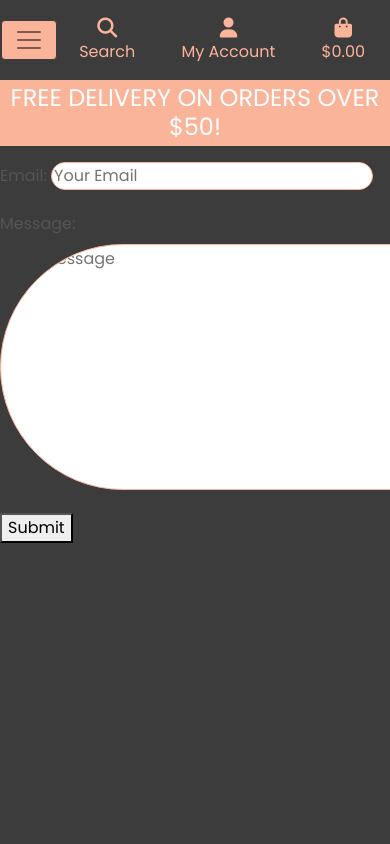
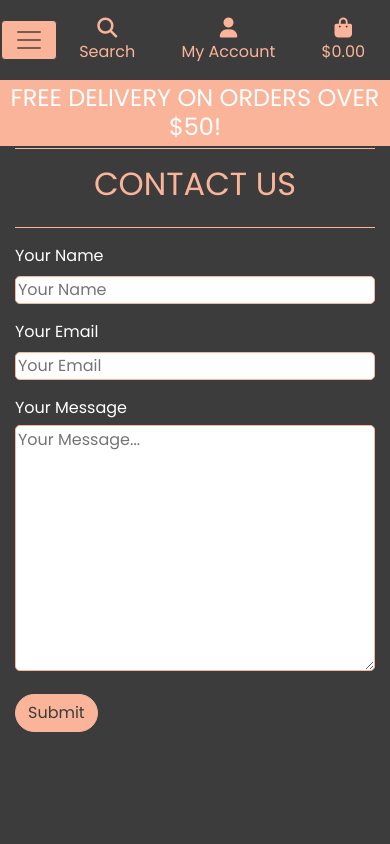
Before and after one commit to ThomasBallardCI/woof-and-bean-M4, a Django app: page /contact/ in a window 390 px wide; the page is wider, and only the part inside the window is pictured. Run offline with Django 3.2, Linux system fonts and the light colour scheme; some libraries are stand-ins or nearby versions.

Commit message:
adjusted wishlist style and finished contact form styling

```diff
--- a/contact/forms.py
+++ b/contact/forms.py
@@ -4,11 +4,11 @@ from .models import Contact
 class ContactForm(forms.Form):
     name = forms.CharField(
         max_length=100,
-        widget=forms.TextInput(attrs={'placeholder': 'Your Name', 'class': 'border-peach rounded-pill profile-form-input'})
+        widget=forms.TextInput(attrs={'placeholder': 'Your Name', 'class': 'border-peach rounded-lg w-100'})
     )
     email = forms.EmailField(
-        widget=forms.EmailInput(attrs={'placeholder': 'Your Email', 'class': 'border-peach rounded-pill profile-form-input'})
+        widget=forms.EmailInput(attrs={'placeholder': 'Your Email', 'class': 'border-peach rounded-lg w-100'})
     )
     message = forms.CharField(
-        widget=forms.Textarea(attrs={'placeholder': 'Your Message', 'class': 'border-peach rounded-pill profile-form-input'})
+        widget=forms.Textarea(attrs={'placeholder': 'Your Message...', 'class': 'border-peach rounded-lg message-textarea w-100'})
     )
--- a/contact/templates/contact/contact.html
+++ b/contact/templates/contact/contact.html
@@ -2,24 +2,49 @@
 {% load static %}
 
 {% block extra_title %}
-Profile
+Contact
+{% endblock %}
+
+{% block page_header %}
+    <div class="container header-container">
+        <div class="row">
+            <div class="col"></div>
+        </div>
+    </div>
 {% endblock %}
 
 {% block content %}
-<div class="overlay"></div>
-    <div class="container">
-        <div class="row">
-            <div class="col">
+    <div class="overlay"></div>
+    <div class="container contact-form-container">
+        <div class="row justify-content-center">
+            <div class="col-lg-6 col-md-8">
                 <hr class="hr-peach">
-                <h2 class="logo-font mb-4 text-peach text-center">My Profile</h2>
+                <h2 class="logo-font mb-4 text-peach text-center">Contact Us</h2>
                 <hr class="hr-peach">
             </div>
         </div>
+
+        <div class="row justify-content-center">
+            <div class="col-lg-6 col-md-8">
+                <form method="POST" action="{% url 'add_product' %}" class="form mb-2 text-white">
+                    {% csrf_token %}
+                    <div class="form-group">
+                        <label for="name">Your Name</label>
+                        {{ form.name }}
+                    </div>
+                    <div class="form-group">
+                        <label for="email">Your Email</label>
+                        {{ form.email }}
+                    </div>
+                    <div class="form-group">
+                        <label for="message" class="message-label">Your Message</label>
+                        {{ form.message }}
+                    </div>
+                    <div>
+                        <button class="btn btn-peach rounded-pill" type="submit">Submit</button>
+                    </div>
+                </form>
+            </div>
+        </div>
     </div>
-</div>
-<form method="post">
-    {% csrf_token %}
-    {{ form.as_p }}
-    <button type="submit">Submit</button>
-</form>
 {% endblock %}
--- a/products/views.py
+++ b/products/views.py
@@ -6,6 +6,7 @@ from django.db.models.functions import Lower
 
 from .models import Product, Category
 from profiles.models import WishlistItem
+from .forms import ProductForm
 
 # Create your views here.
 
--- a/static/css/base.css
+++ b/static/css/base.css
@@ -370,7 +370,6 @@ a.category-badge > span.badge:hover {
 
 .already-in-wishlist {
     pointer-events: none; /* Disable pointer events */
-    /* Additional styling if needed */
 }
 
 .img-thumbnail {
@@ -378,6 +377,20 @@ a.category-badge > span.badge:hover {
     padding: 0;
     background: #3C3C3C;
     border: none !important;
+}
+
+.message-label {
+    display: block;
+    margin-bottom: 5px;
+}
+
+#message-field {
+    display: block;
+    width: 100%;
+    padding: 10px;
+    border: 1px solid #ccc;
+    border-radius: 5px;
+    resize: none;
 }
 
 /* -------------------------------- Media Queries */
@@ -414,3 +427,20 @@ a.category-badge > span.badge:hover {
         height: calc(100vh - 132px);
     }
 }
+
+/* -------------------------------- Media Queries for Contact Form */
+
+/* Center the contact form on desktop screens */
+@media (min-width: 992px) {
+    .contact-form-container {
+        margin: 0 auto; /* Center the container horizontally */
+    }
+}
+
+/* Responsive adjustments for smaller screens */
+@media (max-width: 767px) {
+    .contact-form-container {
+        padding-left: 15px;
+        padding-right: 15px;
+    }
+}
--- a/templates/includes/main-nav.html
+++ b/templates/includes/main-nav.html
@@ -34,7 +34,7 @@
         </li>
 
         <li class="nav-item">
-            <a class="logo-font font-weight-bold nav-link text-peach-nav mr-5" href="#" id="homeware-link" data-toggle="dropdown" aria-haspopup="true" aria-expanded="false">
+            <a class="logo-font font-weight-bold nav-link text-peach-nav mr-5" href="{% url 'contact' %}">
                 Contact Us
             </a>
         </li>
```
Also changed, not shown: profiles/static/profiles/css/profile.css (+31 -1 lines), profiles/templates/profiles/wishlist.html (+6 -6 lines).
